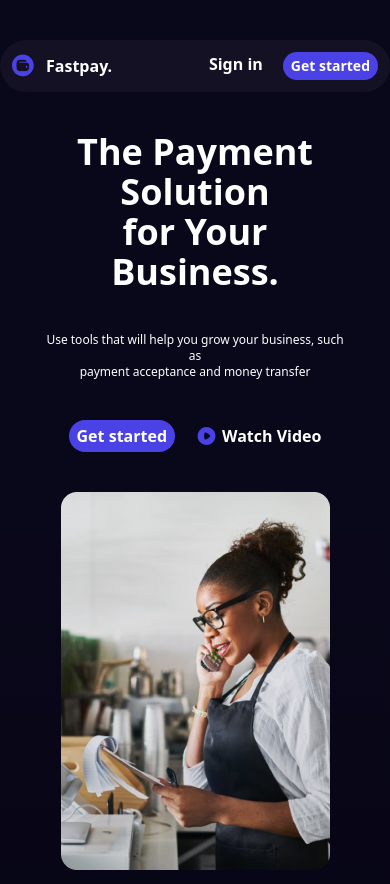
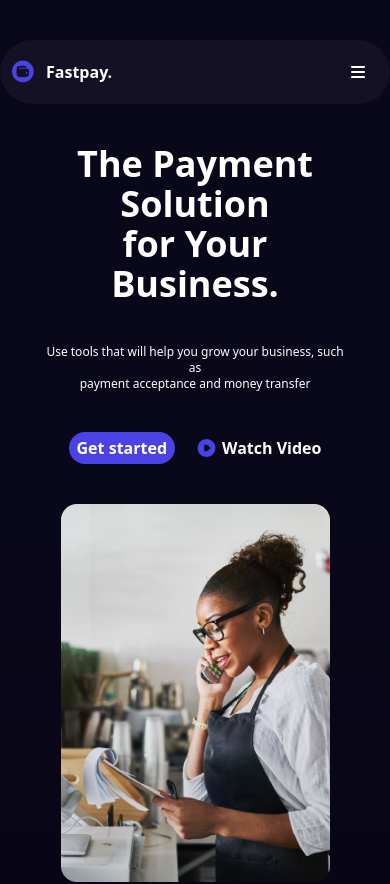
Before and after one commit to realjohncreator/Fastpay, an Angular app: page /home in a window 390 px wide. Shown: the top 884 px of the page. Built offline with nearby package versions, Linux system fonts and the light colour scheme.

Commit message:
FEAT(update): navigation for mobile view

```diff
--- a/src/app/app.component.html
+++ b/src/app/app.component.html
@@ -11,7 +11,16 @@
       </div>
     </div>
 
-    <div class="nav-list lg:flex hidden justify-between font-bold gap-5">
+    <!-- Hamburger menu for mobile devices -->
+    <button (click)="toggleMenu()"
+            class="lg:hidden flex flex-col justify-center items-center w-10 h-10 p-1 rounded-full hover:bg-gray-100 focus:outline-none focus:ring focus:ring-gray-300">
+      <i class="fa-solid fa-bars"></i>
+    </button>
+
+    <!-- Navigation menu -->
+    <div [ngClass]="{'hidden':!isMenuOpen}"
+         class="nav-list lg:flex flex-col lg:flex-row justify-between font-bold gap-5 lg:items-center absolute lg:relative top-full lg:top-auto left-0 lg:left-auto w-full lg:w-auto bg-[#09071A] lg:bg-transparent p-5 lg:p-0 shadow-md lg:shadow-none">
+      <div class="lg:flex lg:flex-row grid gap-3">
         <span>
           <a routerLink="/product" routerLinkActive="active">Products</a>
         </span>
@@ -29,16 +38,19 @@
         </span>
       </div>
 
-    <div class="auth-btn flex justify-between gap-5 font-bold">
+      <!-- Auth menu -->
+      <div class="auth-btn lg:flex lg:ml-80 justify-between gap-5 font-bold lg:mt-0 mt-10">
         <span class="sign-in">
           <a routerLink="/sign-in" routerLinkActive="active">Sign in</a>
         </span>
 
-      <span class="get-started py-1 px-2 rounded-full text-sm bg-[#4B42E5]">
+        <span class="get-started py-1 px-2 rounded-full lg:ml-0 ml-3 text-sm bg-[#4B42E5]">
           <a routerLink="/get-started" routerLinkActive="active">Get started</a>
         </span>
       </div>
 
     </div>
+
+  </div>
 </nav>
 <router-outlet></router-outlet>
--- a/src/app/app.component.ts
+++ b/src/app/app.component.ts
@@ -1,4 +1,4 @@
-import { Component } from '@angular/core';
+import {Component} from '@angular/core';
 
 @Component({
   selector: 'app-root',
@@ -7,4 +7,11 @@ import { Component } from '@angular/core';
 })
 export class AppComponent {
   title = 'Fastpay';
+
+  isMenuOpen = false;
+
+  toggleMenu() {
+    this.isMenuOpen = !this.isMenuOpen;
+    console.log('Menu toggled:', this.isMenuOpen);
+  }
 }
--- a/src/app/components/home-page/home-page.component.ts
+++ b/src/app/components/home-page/home-page.component.ts
@@ -7,7 +7,6 @@ import {DomSanitizer, SafeResourceUrl} from "@angular/platform-browser";
   styleUrls: ["./home-page.component.css"]
 })
 export class HomePageComponent implements OnInit {
-
   public safeURL: SafeResourceUrl;
 
   constructor(private _sanitizer: DomSanitizer) {
--- a/src/index.html
+++ b/src/index.html
@@ -5,9 +5,12 @@
   <title>Fastpay</title>
   <base href="/">
   <meta name="viewport" content="width=device-width, initial-scale=1">
+  <link rel="stylesheet" href="https://cdnjs.cloudflare.com/ajax/libs/font-awesome/6.4.0/css/all.min.css"
+        integrity="sha512-iecdLmaskl7CVkqkXNQ/ZH/XLlvWZOJyj7Yy7tcenmpD1ypASozpmT/E0iPtmFIB46ZmdtAc9eNBvH0H/ZpiBw=="
+        crossorigin="anonymous" referrerpolicy="no-referrer"/>
   <link rel="icon" type="image/x-icon" href="favicon.ico">
 </head>
 <body>
-  <app-root></app-root>
+<app-root></app-root>
 </body>
 </html>
```
Lines whose indentation alone changed are shown as unchanged.
